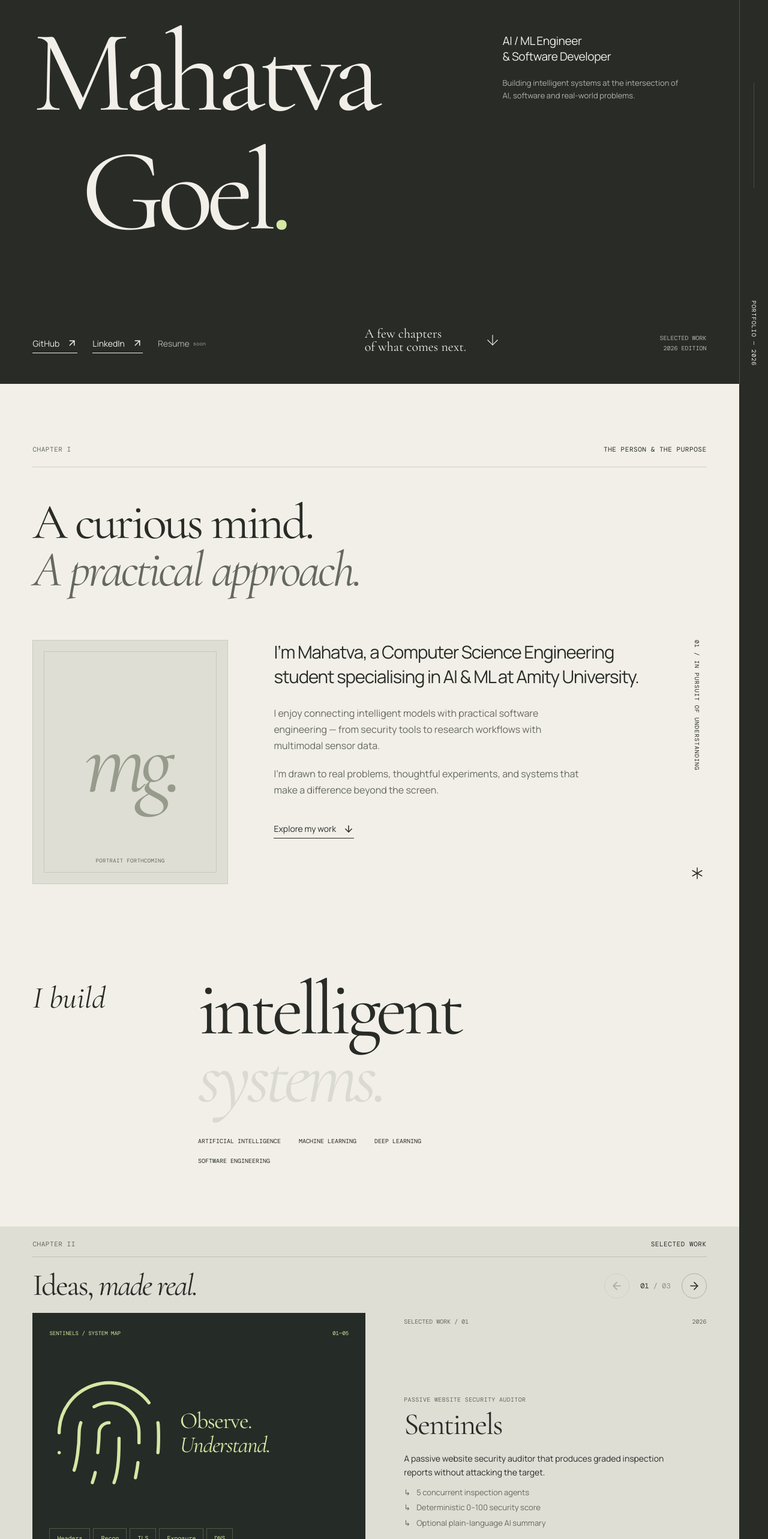
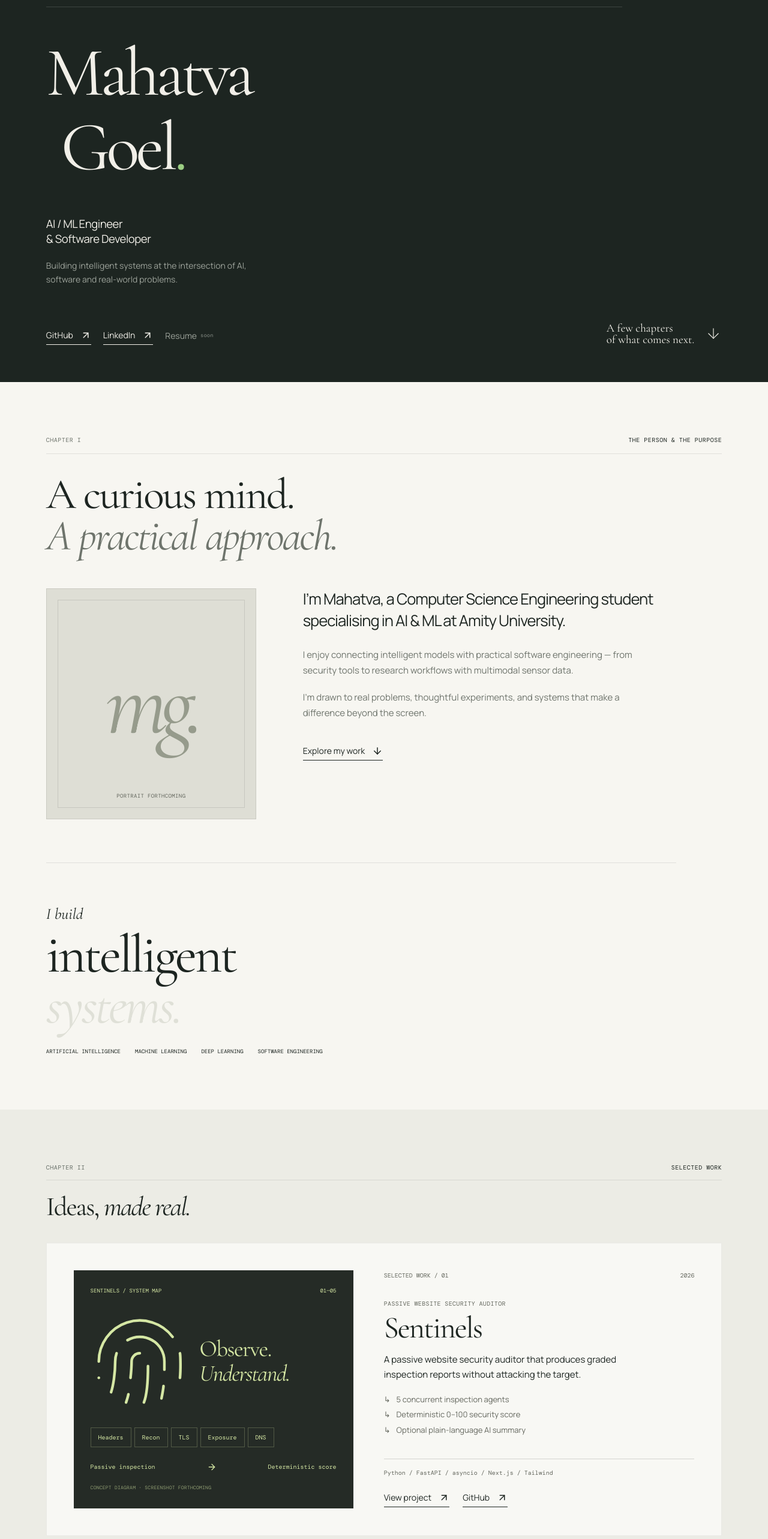
Before and after one commit to MahatvaGoell/MahatvaGoell.github.io, a React (Vite) app: page / in a window 1280 px wide. Shown: the part 160-2726 px from the top of the page at 60% size. Built offline with nearby package versions, Linux system fonts and the light colour scheme.

Commit message:
Simplify portfolio presentation

```diff
--- a/src/App.jsx
+++ b/src/App.jsx
@@ -1,5 +1,5 @@
 import { useLayoutEffect, useRef, useState } from 'react'
-import { ArrowDown, ArrowLeft, ArrowRight, ArrowUpRight, Asterisk, Pause, Play } from 'lucide-react'
+import { ArrowDown, ArrowUpRight, Asterisk, Pause, Play } from 'lucide-react'
 import gsap from 'gsap'
 import { ScrollTrigger } from 'gsap/ScrollTrigger'
 import Lenis from 'lenis'
@@ -18,11 +18,7 @@ function ExternalLink({ href, children }) {
 
 export default function App() {
   const root = useRef(null)
-  const work = useRef(null)
-  const track = useRef(null)
   const lenis = useRef(null)
-  const workAnimation = useRef(null)
-  const [activeProject, setActiveProject] = useState(0)
   const [detail, setDetail] = useState(null)
   const [marqueePaused, setMarqueePaused] = useState(false)
 
@@ -43,25 +39,12 @@ export default function App() {
         gsap.from('.contact-title', { y: 60, opacity: 0, duration: 1.2, scrollTrigger: { trigger: '.contact', start: 'top 75%', once: true } })
         return () => { gsap.ticker.remove(tick); smooth.destroy(); lenis.current = null }
       })
-      media.add('(min-width: 1000px) and (min-height: 700px) and (prefers-reduced-motion: no-preference)', () => {
-        const distance = () => track.current.scrollWidth - work.current.clientWidth
-        const animation = gsap.to(track.current, { x: () => -distance(), ease: 'none', scrollTrigger: { trigger: work.current, start: 'top 64px', end: () => `+=${distance()}`, pin: true, scrub: 0.65, invalidateOnRefresh: true, onUpdate: (self) => setActiveProject(Math.round(self.progress * (projects.length - 1))) } })
-        workAnimation.current = animation
-        return () => { workAnimation.current = null }
-      })
     }, root)
     let disposed = false
     document.fonts.ready.then(() => { if (!disposed) ScrollTrigger.refresh() })
     return () => { disposed = true; media.revert(); context.revert() }
   }, [])
 
-  const goToProject = (index, immediate = false) => {
-    const trigger = workAnimation.current?.scrollTrigger
-    if (!trigger) return
-    const position = trigger.start + ((trigger.end - trigger.start) * index) / (projects.length - 1)
-    if (lenis.current) lenis.current.scrollTo(position, { immediate, duration: 0.85 })
-    else window.scrollTo({ top: position, behavior: immediate ? 'instant' : 'smooth' })
-  }
   const openProject = (project) => { lenis.current?.stop(); setDetail(project) }
   const closeProject = () => { setDetail(null); lenis.current?.start() }
 
@@ -81,9 +64,9 @@ export default function App() {
         <div className="manifesto" data-reveal><p>I build</p><h2>intelligent<br /><em>systems.</em></h2><div className="manifesto-disciplines"><span>ARTIFICIAL INTELLIGENCE</span><span>MACHINE LEARNING</span><span>DEEP LEARNING</span><span>SOFTWARE ENGINEERING</span></div></div>
       </section>
 
-      <section id="work" className="work-section" ref={work} aria-label="Selected projects">
-        <div className="work-header page-padding"><p className="chapter-label"><span>CHAPTER II</span><span>SELECTED WORK</span></p><h2>Ideas, <em>made real.</em></h2><div className="work-controls"><button onClick={() => goToProject(Math.max(0, activeProject - 1))} disabled={activeProject === 0} aria-label="Previous project"><ArrowLeft size={20} /></button><span aria-live="polite">0{activeProject + 1} <i>/ 03</i></span><button onClick={() => goToProject(Math.min(2, activeProject + 1))} disabled={activeProject === 2} aria-label="Next project"><ArrowRight size={20} /></button></div></div>
-        <div className="work-track" ref={track}>{projects.map((project, index) => <div className="spread-slot" key={project.slug} onFocusCapture={() => goToProject(index, true)}><ProjectCard project={project} onOpen={openProject} /></div>)}</div>
+      <section id="work" className="work-section" aria-label="Selected projects">
+        <div className="work-header page-padding"><p className="chapter-label"><span>CHAPTER II</span><span>SELECTED WORK</span></p><h2>Ideas, <em>made real.</em></h2></div>
+        <div className="work-track">{projects.map((project) => <div className="spread-slot" key={project.slug}><ProjectCard project={project} onOpen={openProject} /></div>)}</div>
       </section>
 
       <section id="stack" className="stack-section light-section">
--- a/src/index.css
+++ b/src/index.css
@@ -317,3 +317,118 @@ em { font-weight: inherit; }
   *, *::before, *::after { animation: none !important; transition: none !important; }
   .motion-toggle { display: none; }
 }
+
+/* Calm, readable presentation layer */
+:root {
+  --dark: #1d2521;
+  --paper: #f7f6f1;
+  --accent: #9ccf83;
+  --muted: #9da39b;
+  --line: #ffffff24;
+  --rail: 0px;
+  --gutter: clamp(24px, 6vw, 112px);
+  --section-space: clamp(64px, 7vw, 104px);
+  --heading-lg: clamp(46px, 5.6vw, 82px);
+  --heading-md: clamp(34px, 3.5vw, 56px);
+}
+
+.portfolio { padding-right: 0; background: var(--dark); }
+.edition-rail { display: none; }
+.site-header { right: 0; height: 72px; padding: 0 var(--gutter); background: #1d2521f2; border-bottom: 1px solid #ffffff12; backdrop-filter: blur(14px); }
+.site-header.is-scrolled { background: #1d2521fa; }
+.wordmark { font-size: 25px; letter-spacing: -.06em; }
+.header-note { font-size: 10px; opacity: .82; }
+.menu-toggle { gap: 12px; font-size: 13px; }
+.site-menu { top: 84px; right: var(--gutter); width: min(440px, calc(100vw - 40px)); border-radius: 3px; }
+
+.hero { min-height: min(820px, 92svh); display: flex; flex-direction: column; justify-content: center; padding-top: 140px; padding-bottom: 62px; }
+.hero-topline { order: 0; max-width: 960px; padding-bottom: 18px; }
+.hero-title { order: 1; max-width: 930px; font-size: clamp(76px, 9vw, 148px); line-height: .9; letter-spacing: -.055em; margin-top: clamp(30px, 4vw, 52px); }
+.hero-title .last-name { margin-left: 7%; }
+.hero-note { order: 2; width: min(100%, 470px); justify-self: auto; align-self: flex-start; margin-top: clamp(28px, 4vw, 48px); }
+.hero-note p { font-size: clamp(18px, 1.45vw, 22px); }
+.hero-note > span { max-width: 390px; font-size: 14px; }
+.hero-foot { order: 3; position: static; left: auto; right: auto; bottom: auto; margin-top: auto; padding-top: 60px; }
+.hero-socials { gap: 20px; }
+.scroll-invitation { font-size: 19px; gap: 18px; }
+.edition { display: none; }
+
+.light-section { --muted: #6e746c; --line: #1d25211a; }
+.intro, .stack-section, .recognition, .background-section { padding-top: var(--section-space); padding-bottom: var(--section-space); }
+.chapter-label { font-size: 10px; padding-bottom: 16px; }
+.chapter-heading h2 { margin-top: 34px; letter-spacing: -.035em; }
+.intro-grid { grid-template-columns: minmax(220px, .7fr) minmax(0, 1.3fr); gap: clamp(32px, 6vw, 88px); margin-top: 52px; max-width: 1080px; }
+.intro-side { display: none; }
+.portrait-placeholder { max-width: 350px; aspect-ratio: 4 / 4.4; }
+.intro-copy .lead { font-size: clamp(22px, 2vw, 30px); line-height: 1.42; }
+.intro-copy > p:not(.lead) { font-size: 15px; max-width: 580px; }
+.manifesto { display: block; max-width: 1050px; padding-top: 72px; margin-top: 72px; border-top: 1px solid var(--line); }
+.manifesto > p { padding: 0; margin-bottom: 12px; font-size: 26px; }
+.manifesto h2 { max-width: 760px; font-size: clamp(56px, 7vw, 100px); line-height: .95; letter-spacing: -.045em; }
+.manifesto-disciplines { display: flex; margin-top: 28px; max-width: 720px; font-size: 9px; gap: 12px 24px; }
+
+.work-section { height: auto; background: #ecece5; --muted: #687069; --line: #1d252119; padding-bottom: var(--section-space); }
+.work-header { height: auto; padding-top: var(--section-space); padding-bottom: 38px; }
+.work-track { display: flex; flex-direction: column; gap: 24px; padding: 0 var(--gutter); }
+.spread-slot { width: 100%; padding: 0; }
+.project-spread { height: auto; grid-template-columns: minmax(280px, .9fr) minmax(0, 1fr); gap: clamp(28px, 4vw, 66px); min-height: 0; padding: clamp(22px, 3.5vw, 46px); background: #f8f8f4; border: 1px solid #1d252112; }
+.project-visual { min-height: clamp(290px, 28vw, 410px); }
+.project-copy { padding: 2px 0; }
+.project-copy h3 { margin: 9px 0 16px; }
+.project-description { font-size: 15px; }
+.project-highlights { margin: 18px 0; }
+.project-links { gap: 22px; }
+.project-visual:hover > div { transform: none; }
+
+.section-aside { margin-top: 24px; }
+.marquee { margin-top: 44px; }
+.skill-groups { margin-top: 40px; }
+.skill-row { padding: 24px 0; }
+.recognition-list, .background-rows { margin-top: 52px; }
+.recognition-row { padding: 24px 0; }
+.recognition-number { font-size: clamp(68px, 7vw, 108px); }
+.background-rows article { padding: 26px 0; }
+.contact { padding-top: var(--section-space); }
+.contact-title { max-width: 1080px; font-size: clamp(66px, 8vw, 128px); line-height: .92; margin-top: 46px; }
+.contact-title > svg { width: clamp(42px, 6vw, 76px); height: auto; }
+.contact-body { margin-top: 46px; }
+
+@media (max-width: 860px) {
+  :root { --gutter: clamp(22px, 5vw, 48px); }
+  .hero { min-height: 700px; }
+  .hero-title { font-size: clamp(68px, 11vw, 108px); }
+  .intro-grid, .project-spread { grid-template-columns: 1fr; }
+  .portrait-placeholder { max-width: 310px; }
+  .project-visual { min-height: 340px; }
+  .project-copy { gap: 16px; }
+}
+
+@media (max-width: 620px) {
+  :root { --gutter: 22px; --section-space: 58px; --heading-lg: clamp(42px, 12vw, 60px); }
+  .site-header { height: 64px; }
+  .header-note { display: none; }
+  .site-menu { right: 16px; top: 74px; }
+  .hero { min-height: 640px; padding-top: 104px; padding-bottom: 34px; }
+  .hero-topline { font-size: 8px; }
+  .hero-topline > span:last-child { display: none; }
+  .hero-title { font-size: clamp(64px, 18vw, 92px); margin-top: 28px; }
+  .hero-title .last-name { margin-left: 4%; }
+  .hero-note { margin-top: 24px; }
+  .hero-note p { font-size: 17px; }
+  .hero-note > span { font-size: 13px; }
+  .hero-foot { padding-top: 42px; gap: 20px; align-items: flex-end; }
+  .hero-socials { gap: 12px 18px; max-width: 190px; }
+  .scroll-invitation { max-width: 124px; font-size: 17px; }
+  .intro-grid { margin-top: 38px; gap: 28px; }
+  .portrait-placeholder { max-width: 250px; }
+  .manifesto { padding-top: 48px; margin-top: 56px; }
+  .manifesto h2 { font-size: clamp(50px, 15vw, 76px); }
+  .work-header { padding-bottom: 30px; }
+  .work-track { gap: 16px; }
+  .project-spread { padding: 18px; gap: 24px; }
+  .project-visual { min-height: 285px; }
+  .project-copy h3 { font-size: 46px; }
+  .recognition-row { grid-template-columns: 75px 1fr; gap: 16px; }
+  .recognition-number { font-size: 70px; }
+  .contact-title { font-size: clamp(58px, 16vw, 82px); }
+}
```
